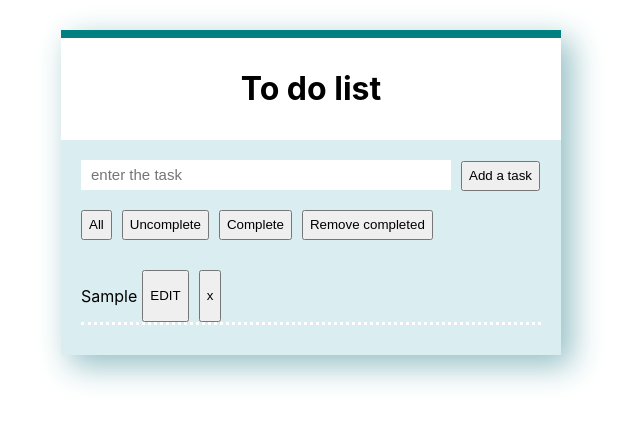
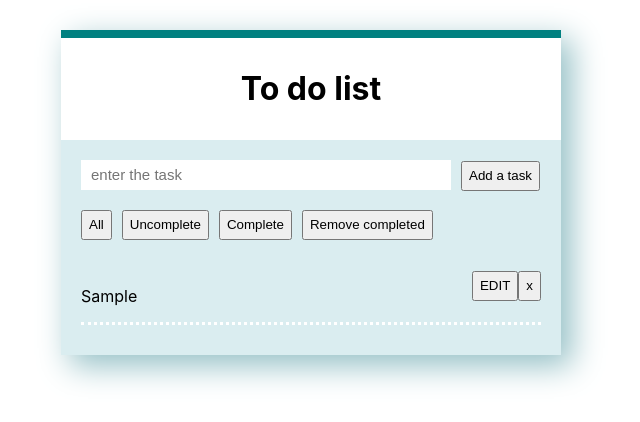
Before and after one commit to Mikolaj86/Todo, a React (Create React App) app: page / in a window 1280 px wide. Both pictures are taken after typing "Sample" into the empty fields and a click on the button "Add a task". Shown: the top 422 px of the page, without its empty margins (329-969 px from the left). Built offline with nearby package versions, Linux system fonts and the light colour scheme; no server answers.

Commit message:
add a little bit of styles

```diff
--- a/src/components/Todo.js
+++ b/src/components/Todo.js
@@ -2,7 +2,7 @@ import React from 'react';
 
 const Todo = props => {
         return (
-            <div style={{display: "flex"}} className="todo">
+            <div className="todo">
                 {props.todo.editing ? (
                     <input onKeyDown={event => props.handleEditingDone(event, props.todo.id)} onChange={event => props.handleEditingChange(event)}
                             type="text" value={props.changedText}/> )
@@ -12,11 +12,11 @@ const Todo = props => {
                            props.toggleComplete(props.todo.id)
                        }} >{props.todo.task}{props.todo.completed && ' Completed'}</p>)
                 }
-                <button onClick={event => props.handleEditing(props.todo.id)}>EDIT</button>
+                <div className="todo-buttons"><button onClick={event => props.handleEditing(props.todo.id)}>EDIT</button>
                 <button onClick={event => {
                     props.onDelete(props.todo.id)
                 }}>x
-                </button>
+                </button></div>
 
             </div>
         )
--- a/src/index.css
+++ b/src/index.css
@@ -41,15 +41,19 @@ code {
 .todo {
   margin: 10px 0;
   border-bottom: #fff dotted;
+  display: flex;
+}
+.todo-buttons {
+  margin-left: auto;
 }
 .todo button {
-  margin: 0 5px;
+  height: 30px;
+  vertical-align: sub;
 }
 .form-button {
   margin: 0 10px 0 0;
   height: 30px;
-
-}
+ }
 .form-task-button {
   height: 30px;
 }
```
